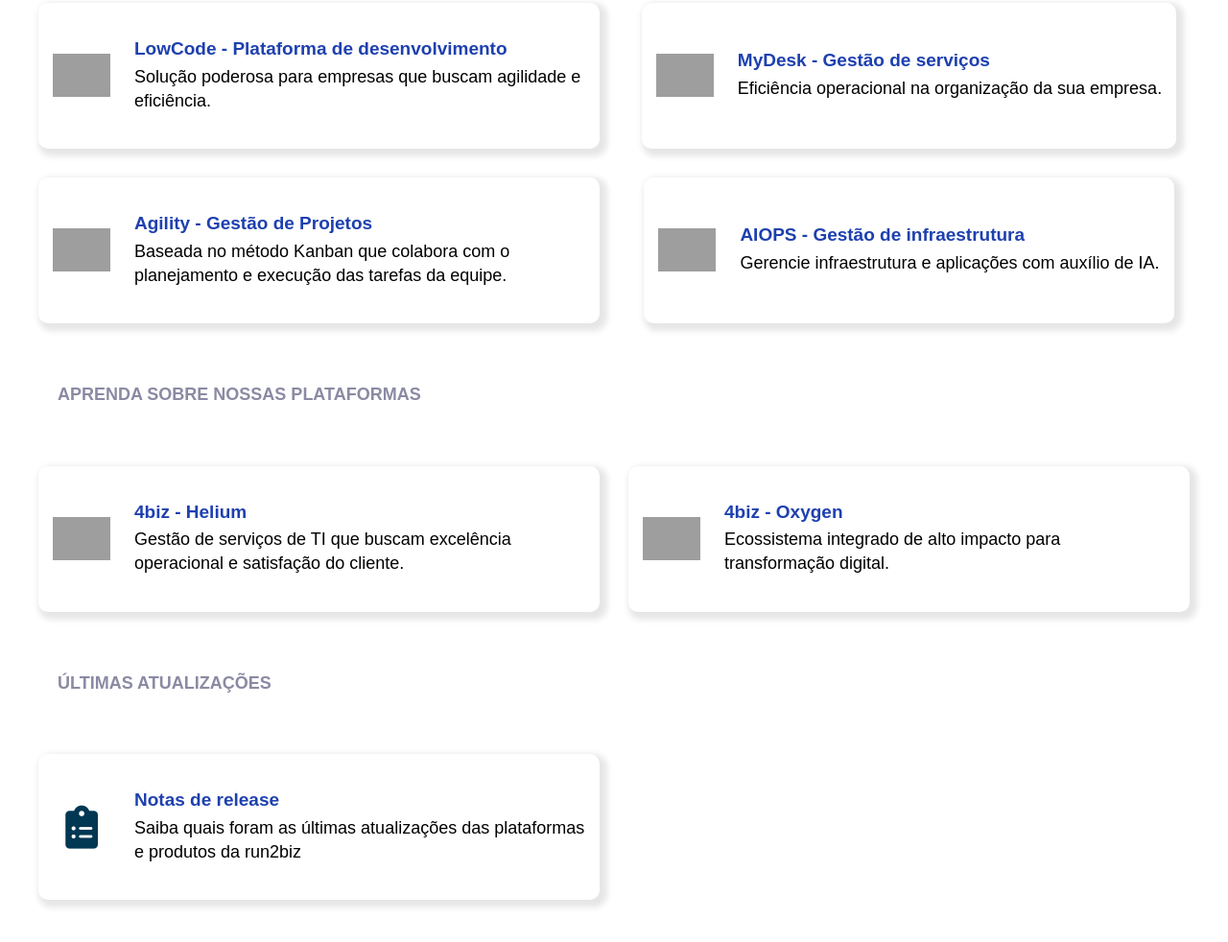
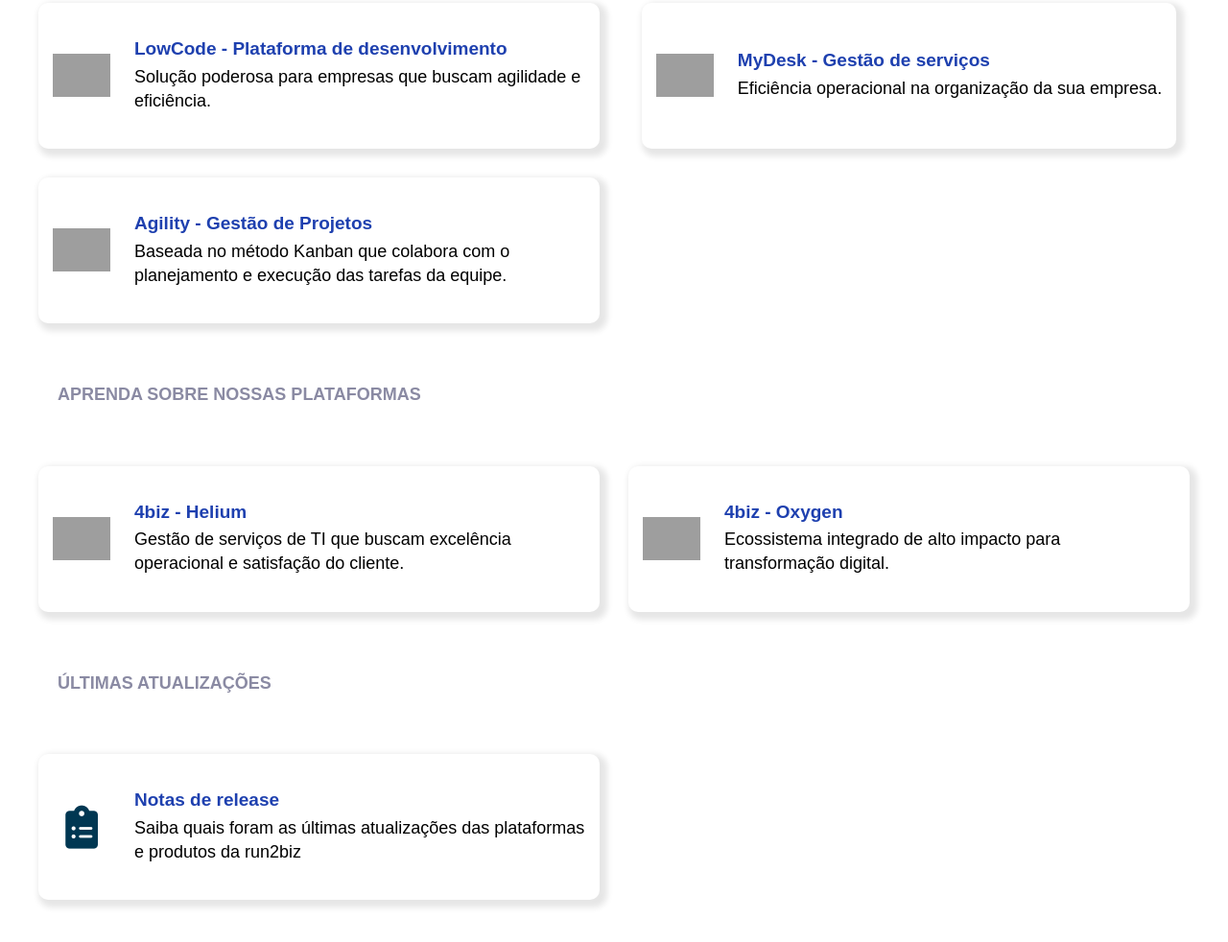
Before and after one commit to gabrielvnm/code, a plain HTML site: page index education/index.html in a window 1280 px wide. Shown: the part 796-1778 px from the top of the page at 96% size. Drawn offline with Linux system fonts and the light colour scheme; grey boxes are pictures that could not be loaded.

Commit message:
Update index.html

```diff
--- a/index education/index.html
+++ b/index education/index.html
@@ -133,15 +133,6 @@
                                 <div class="card-content">
                                     <h3>Agility - Gestão de Projetos</h3>
                                     <p>Baseada no método Kanban que colabora com o planejamento e execução das tarefas da equipe.</p>
-                                </div>
-                            </a>
-                        </div>
-                        <div class="treinamento-card">
-                            <a href="https://docs.run2biz.com/mydesk">
-                                <img src=https://i.imgur.com/E5QtdnS.png alt="Run2biz Education Logo">
-                                <div class="card-content">
-                                    <h3>AIOPS - Gestão de infraestrutura</h3>
-                                    <p>Gerencie infraestrutura e aplicações com auxílio de IA.</p>
                                 </div>
                             </a>
                         </div>
```
